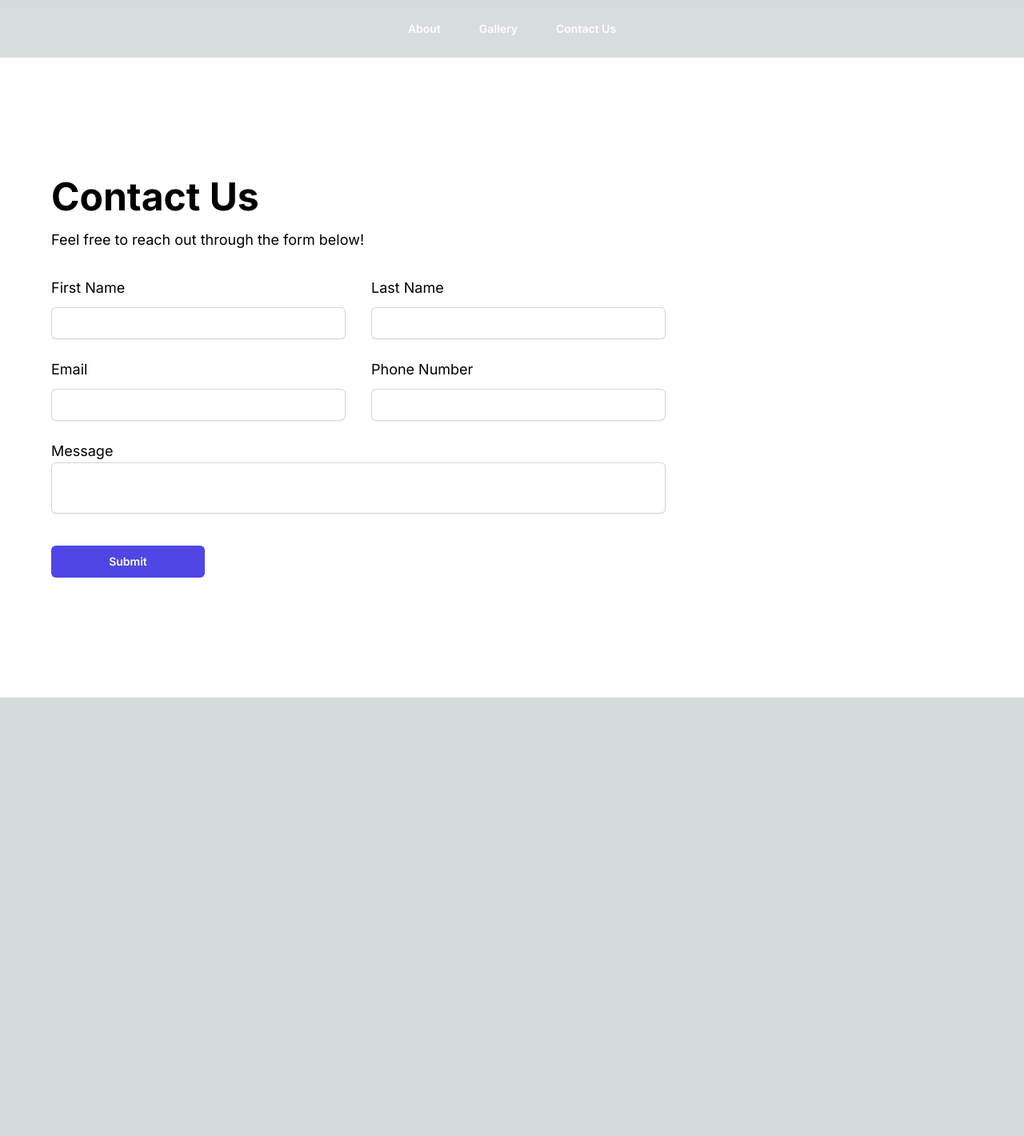
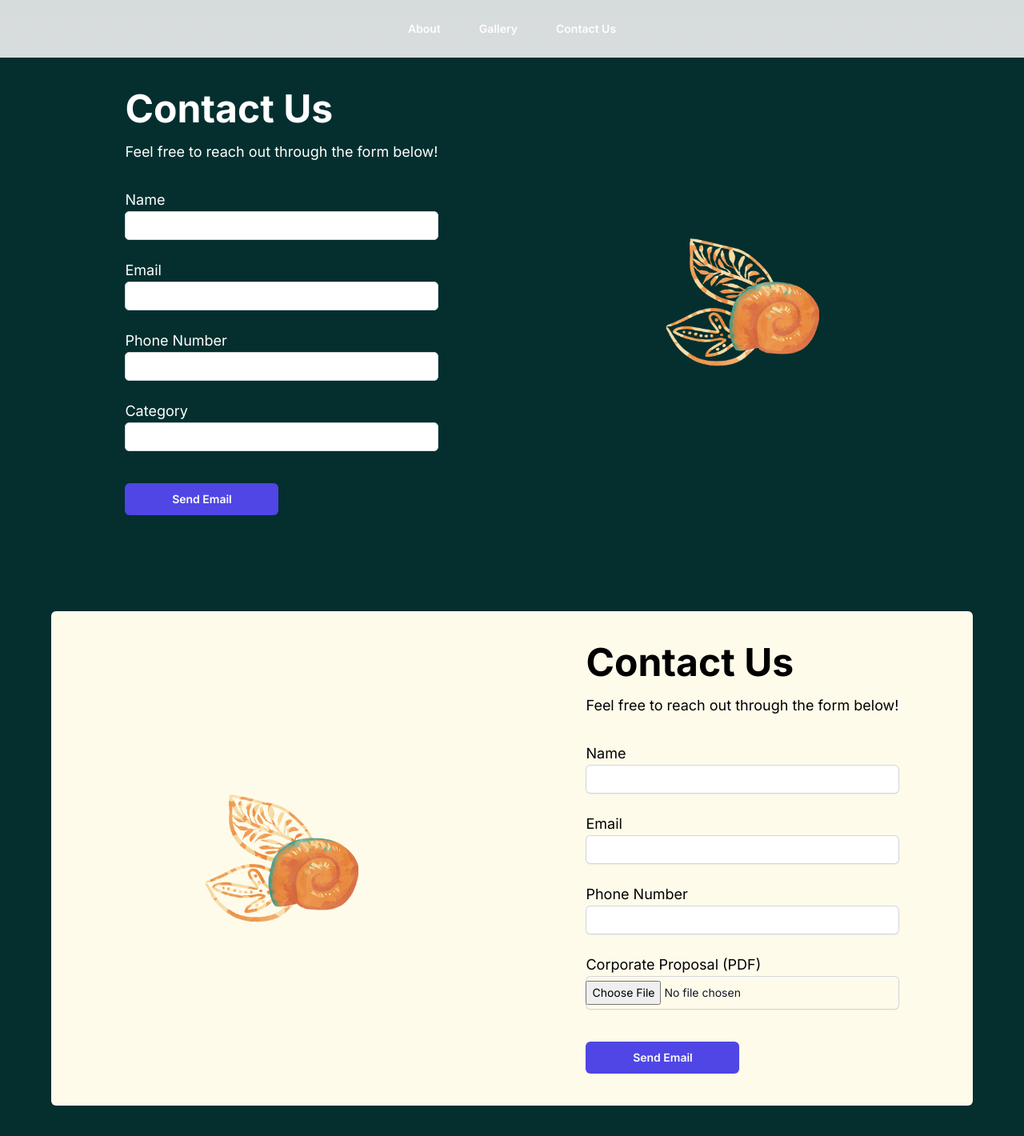
Before and after one commit to nuansacp2025/nuansa-web, a Next.js app: page /contact-us in a window 1280 px wide. Shown: the top 1420 px of the page at 80% size. Before the commit the page ends 872 px from the top, so only its background shows below. Built offline with nearby package versions, Linux system fonts and the light colour scheme.

Commit message:
Add general queries and business queries forms

```diff
--- /dev/null
+++ b/app/components/contact-us/business-form.tsx
@@ -0,0 +1,39 @@
+export default function BusinessForm() {
+    return (
+        <div className="w-full flex flex-col gap-y-4">
+            <div>
+                <h2 className="text-3xl sm:text-4xl md:text-5xl font-bold">Contact Us</h2>
+                <p className="text-md sm:text-lg my-4">Feel free to reach out through the form below!</p>
+            </div>
+            <form action="#" className="w-full">
+                <div className="grid grid-cols-2 gap-x-8 gap-y-6">
+                    <div className="col-span-2">
+                        <label htmlFor="name" className="text-md sm:text-lg">Name</label>
+                        <input type="text" id="name" name="name" required
+                               className="block w-full rounded-md border-0 py-1.5 text-gray-900 shadow-sm ring-1 ring-inset ring-gray-300 placeholder:text-gray-400 focus:ring-2 focus:ring-inset focus:ring-indigo-600 sm:text-sm sm:leading-6"/>
+                    </div>
+                    <div className="col-span-2">
+                        <label htmlFor="email" className="text-md sm:text-lg">Email</label>
+                        <input type="text" id="email" name="email" required
+                               className="block w-full rounded-md border-0 py-1.5 text-gray-900 shadow-sm ring-1 ring-inset ring-gray-300 placeholder:text-gray-400 focus:ring-2 focus:ring-inset focus:ring-indigo-600 sm:text-sm sm:leading-6"/>
+                    </div>
+                    <div className="col-span-2">
+                        <label htmlFor="phone-number" className="text-md sm:text-lg">Phone Number</label>
+                        <input type="text" id="phone-number" name="phone-number" required
+                               className="block w-full rounded-md border-0 py-1.5 text-gray-900 shadow-sm ring-1 ring-inset ring-gray-300 placeholder:text-gray-400 focus:ring-2 focus:ring-inset focus:ring-indigo-600 sm:text-sm sm:leading-6"/>
+                    </div>
+                    <div className="col-span-2">
+                        <label htmlFor="proposal" className="text-md sm:text-lg">Corporate Proposal (PDF)</label>
+                        <input type="file" id="proposal" name="proposal" required
+                               className="block w-full rounded-md border-0 py-1.5 text-gray-900 shadow-sm ring-1 ring-inset ring-gray-300 placeholder:text-gray-400 focus:ring-2 focus:ring-inset focus:ring-indigo-600 sm:text-sm sm:leading-6"/>
+                    </div>
+                </div>
+                <div className="mt-10">
+                    <button
+                        className="block w-full sm:w-48 rounded-md bg-indigo-600 px-3.5 py-2.5 text-center text-sm font-semibold text-white shadow-sm hover:bg-indigo-500 focus-visible:outline focus-visible:outline-2 focus-visible:outline-offset-2 focus-visible:outline-indigo-600">Send Email
+                    </button>
+                </div>
+            </form>
+        </div>
+    )
+}
--- /dev/null
+++ b/app/components/contact-us/general-form.tsx
@@ -0,0 +1,39 @@
+export default function GeneralForm() {
+    return (
+        <div className="w-full flex flex-col gap-y-4">
+            <div>
+                <h2 className="text-3xl sm:text-4xl md:text-5xl font-bold">Contact Us</h2>
+                <p className="text-md sm:text-lg my-4">Feel free to reach out through the form below!</p>
+            </div>
+            <form action="#" className="w-full">
+                <div className="grid grid-cols-2 gap-x-8 gap-y-6">
+                    <div className="col-span-2">
+                        <label htmlFor="name" className="text-md sm:text-lg">Name</label>
+                        <input type="text" id="name" name="name" required
+                               className="block w-full rounded-md border-0 py-1.5 text-gray-900 shadow-sm ring-1 ring-inset ring-gray-300 placeholder:text-gray-400 focus:ring-2 focus:ring-inset focus:ring-indigo-600 sm:text-sm sm:leading-6"/>
+                    </div>
+                    <div className="col-span-2">
+                        <label htmlFor="email" className="text-md sm:text-lg">Email</label>
+                        <input type="text" id="email" name="email" required
+                               className="block w-full rounded-md border-0 py-1.5 text-gray-900 shadow-sm ring-1 ring-inset ring-gray-300 placeholder:text-gray-400 focus:ring-2 focus:ring-inset focus:ring-indigo-600 sm:text-sm sm:leading-6"/>
+                    </div>
+                    <div className="col-span-2">
+                        <label htmlFor="phone-number" className="text-md sm:text-lg">Phone Number</label>
+                        <input type="text" id="phone-number" name="phone-number" required
+                               className="block w-full rounded-md border-0 py-1.5 text-gray-900 shadow-sm ring-1 ring-inset ring-gray-300 placeholder:text-gray-400 focus:ring-2 focus:ring-inset focus:ring-indigo-600 sm:text-sm sm:leading-6"/>
+                    </div>
+                    <div className="col-span-2">
+                        <label htmlFor="category" className="text-md sm:text-lg">Category</label>
+                        <input type="text" id="category" name="category" required
+                               className="block w-full rounded-md border-0 py-1.5 text-gray-900 shadow-sm ring-1 ring-inset ring-gray-300 placeholder:text-gray-400 focus:ring-2 focus:ring-inset focus:ring-indigo-600 sm:text-sm sm:leading-6"/>
+                    </div>
+                </div>
+                <div className="mt-10">
+                    <button
+                        className="block w-full sm:w-48 rounded-md bg-indigo-600 px-3.5 py-2.5 text-center text-sm font-semibold text-white shadow-sm hover:bg-indigo-500 focus-visible:outline focus-visible:outline-2 focus-visible:outline-offset-2 focus-visible:outline-indigo-600">Send Email
+                    </button>
+                </div>
+            </form>
+        </div>
+    )
+}
--- a/app/contact-us/page.tsx
+++ b/app/contact-us/page.tsx
@@ -1,9 +1,28 @@
-import ContactForm from "../components/contact-form";
+import Image from "next/image";
+import BusinessForm from "@/app/components/contact-us/business-form";
+import GeneralForm from "@/app/components/contact-us/general-form";
 
 export default function ContactPage() {
     return (
-        <div className="flex bg-white h-screen items-center px-4 md:px-12 lg:px-16">
-            <ContactForm></ContactForm>
+        <div className="items-center bg-teal-950 space-y-20 px-4 md:px-12 lg:px-16 pb-12">
+            <div className="grid grid-cols-2 text-white py-10">
+                <div className="place-self-center mx-auto my-auto">
+                    <GeneralForm/>
+                </div>
+                <div className="place-self-center">
+                    <Image src={'/images/logo/nuansa_logo.png'} alt={'logo'} width={0} height={0} sizes="100vw"
+                           style={{ width: '12rem', height: 'auto' }}/>
+                </div>
+            </div>
+            <div className="grid grid-cols-2 bg-amber-50 rounded-md text-black bottom-8 py-10">
+                <div className="place-self-center">
+                    <Image src={'/images/logo/nuansa_logo.png'} alt={'logo'} width={0} height={0} sizes="100vw"
+                           style={{width: '12rem', height: 'auto'}}/>
+                </div>
+                <div className="place-self-center">
+                    <BusinessForm/>
+                </div>
+            </div>
         </div>
     )
-}
+            }
```
